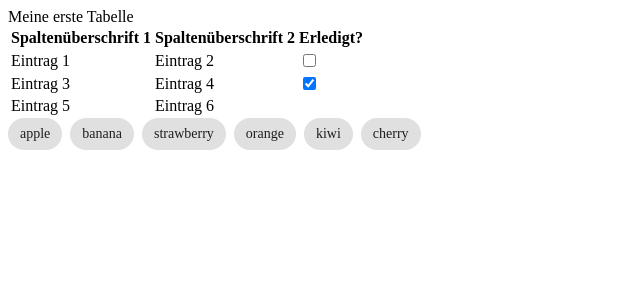
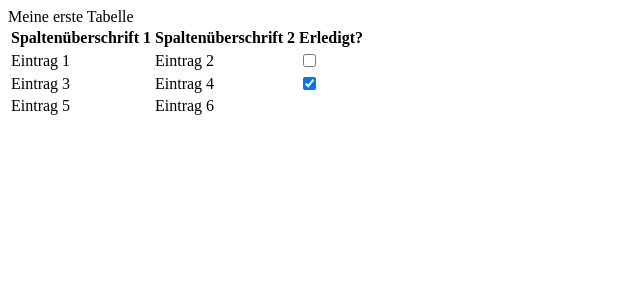
Before and after one commit to HardRockingSoldier/dynamic-table-frontend, an Angular app: page / in a window 1280 px wide. Shown: the top 300 px of the page, without its empty margins (0-640 px from the left). Built offline with nearby package versions, Linux system fonts and the light colour scheme.

Commit message:
Tests with chips

```diff
--- a/src/app/app.component.html
+++ b/src/app/app.component.html
@@ -24,15 +24,3 @@
     </tbody>
   </table>
 </div>
-<mat-chip-list
-  class="example-chip"
-  cdkDropList
-  cdkDropListOrientation="horizontal"
-  (cdkDropListDropped)="drop($event)">
-  <mat-chip
-    class="example-box"
-    cdkDrag
-    *ngFor="let vegetable of vegetables">
-    {{vegetable.name}}
-  </mat-chip>
-</mat-chip-list>
```
Also changed, not shown: src/app/app.component.css (line endings or trailing spaces).
